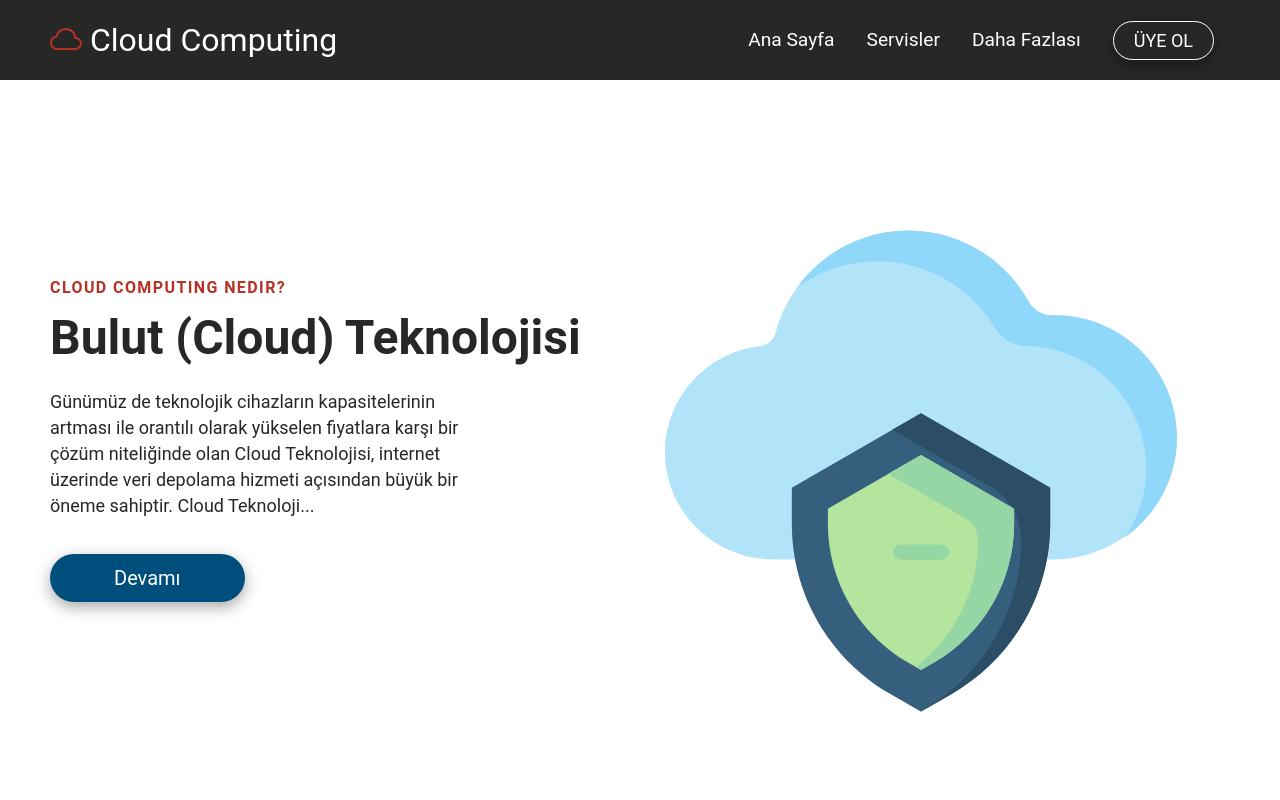
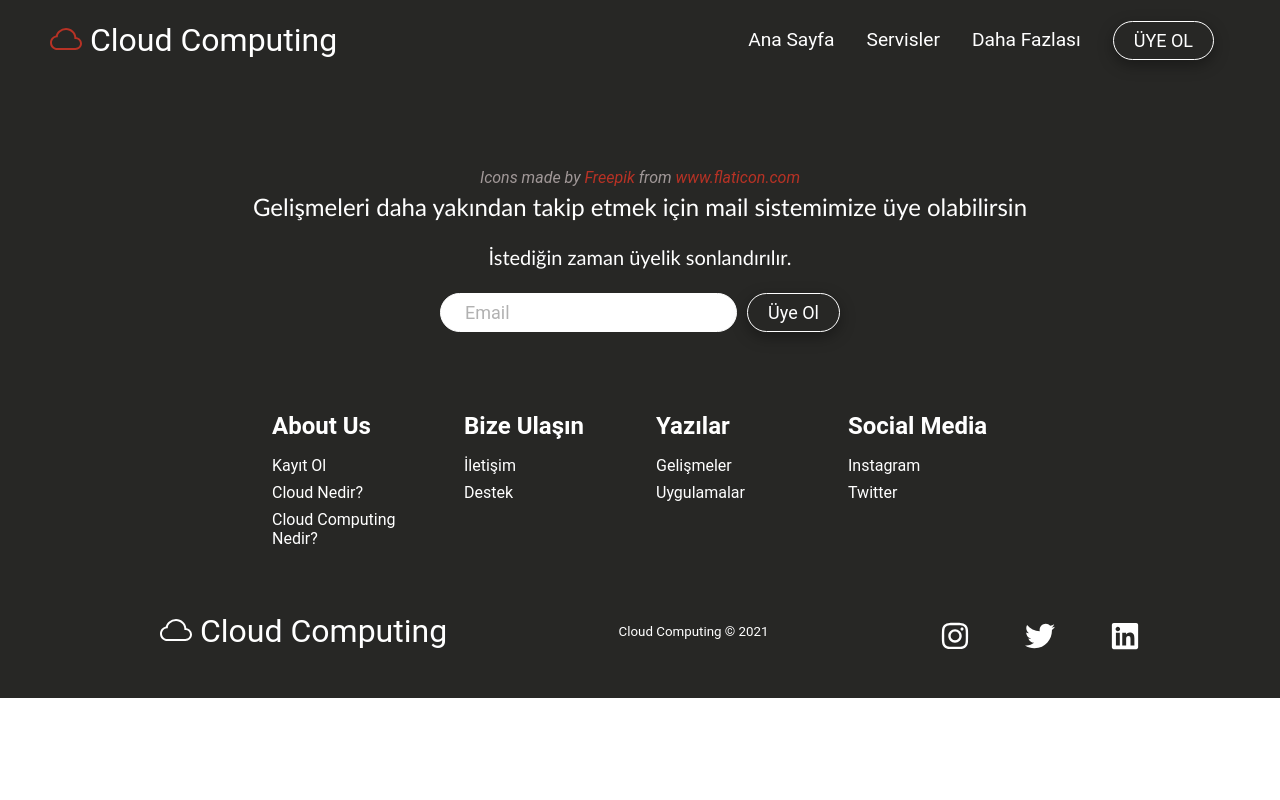
Before and after one commit to zehranurkok/cloud-computing-template, a React (Create React App) app: page / in a window 1280 px wide. Shown: the top 800 px of the page. Built offline with nearby package versions, Linux system fonts and the light colour scheme.

Commit message:
routing addresses changed

```diff
--- a/src/App.js
+++ b/src/App.js
@@ -13,10 +13,10 @@ function App() {
     <Router>
       <Navbar />
       <Switch>
-        <Route path='/' exact component={Home}/>
-        <Route path='/services' exact component={Services}/>
-        <Route path='/learnmore' exact component={LearnMore}/>
-        <Route path='/sign-up' exact component={SignUp}/>
+        <Route path='/cloud-computing-template' exact component={Home}/>
+        <Route path='/cloud-computing-template/services' exact component={Services}/>
+        <Route path='/cloud-computing-template/learnmore' exact component={LearnMore}/>
+        <Route path='/cloud-computing-template/sign-up' exact component={SignUp}/>
       </Switch>
       <Footer/>
     </Router>
```
Also changed, not shown: package.json (+6 -3 lines), 1 other file (tests, documents, lock files or other folders).
